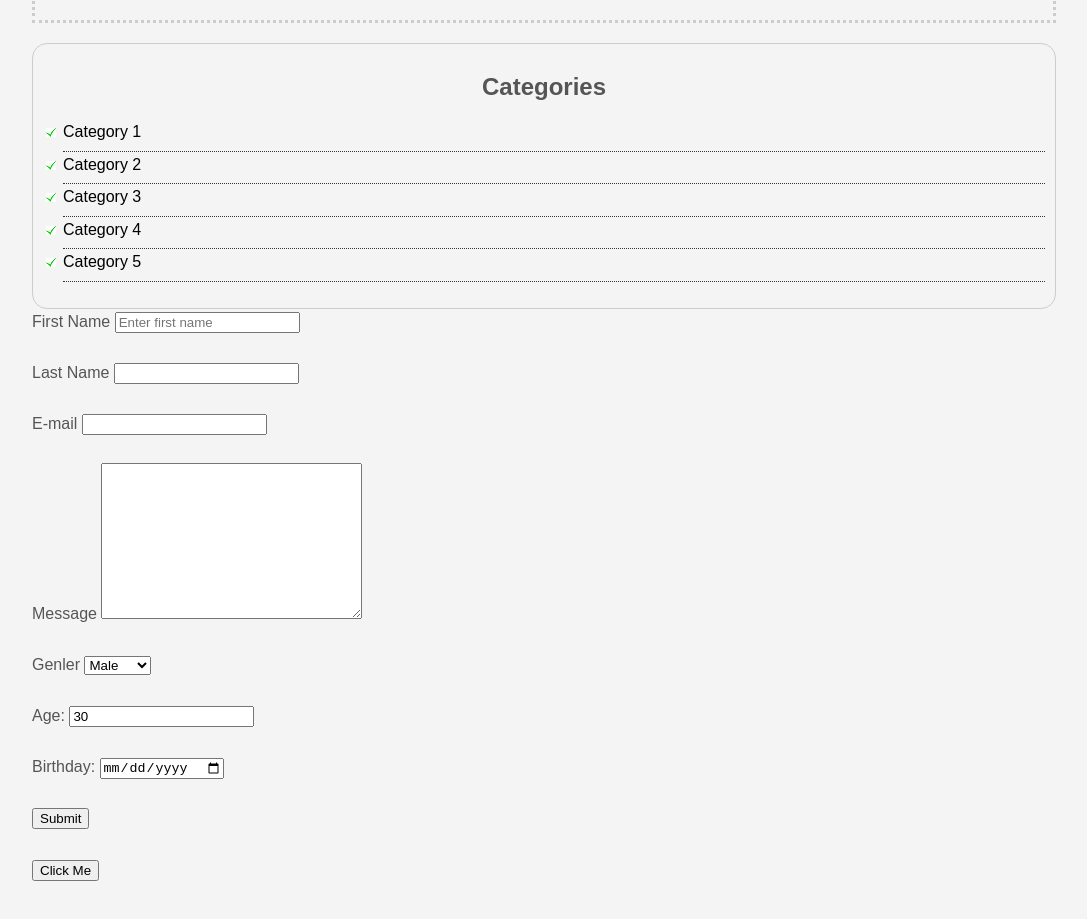
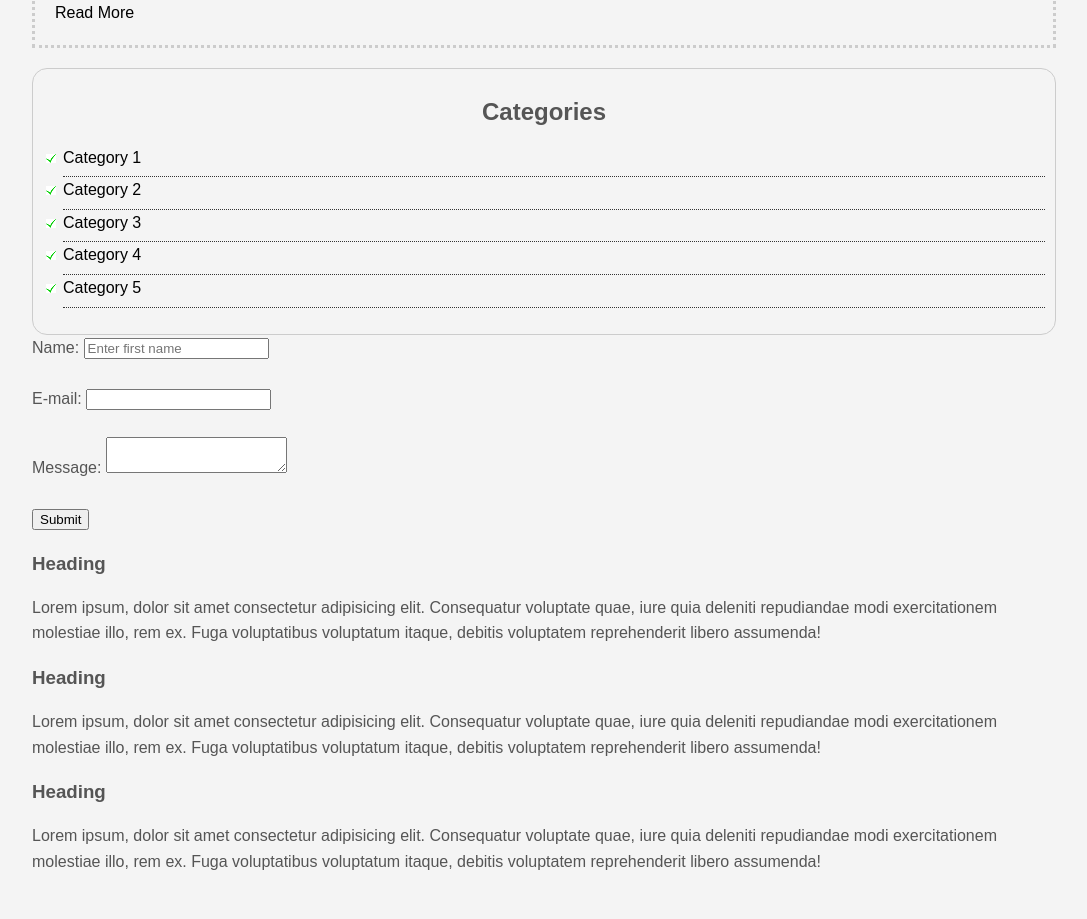
Before and after one commit to sen1991/crashCSS, a plain HTML site: page index.html in a window 1280 px wide. Shown: the part 487-1406 px from the top of the page, without its empty margins (96-1183 px from the left). Before the commit the page ends 1369 px from the top, so only its background shows below. Drawn offline with Linux system fonts and the light colour scheme.

Commit message:
last 15.04

```diff
--- a/index.html
+++ b/index.html
@@ -23,6 +23,7 @@
                 Lorem ipsum dolor sit amet consectetur adipisicing elit. Ea officia sint tenetur libero animi. Sit sequi aspernatur excepturi! Fugiat reiciendis soluta minus laudantium voluptate suscipit eos assumenda architecto ea expedita.
                 Lorem ipsum dolor sit amet consectetur adipisicing elit. Fuga neque asperiores accusantium earum corrupti, explicabo officia assumenda quibusdam perspiciatis! Totam illo obcaecati provident quisquam incidunt, earum reiciendis veritatis recusandae doloribus.
             </p>
+            <a class="button" href="">Read More</a>
         </div><!--  end box-2 -->
         <div class="categories">
             <h2>Categories</h2>
@@ -34,28 +35,23 @@
                 <li><a href="text.html">Category 5</a></li>
             </ul>
         </div><!-- end categories -->
-        <form action="process.php" method="POST">
-            <div>
-                <label for="firstName">First Name</label>
-                <input type="text" name="first-name" id="firstName" placeholder="Enter first name">
+        <form class="my-form" action="process.php" method="POST">
+            <div class="form-group">
+                <label for="name">Name:</label>
+                <input type="text" name="name" id="firstName" placeholder="Enter first name">
             </div>
             <br>
-            <div>
-                <label for="lastName">Last Name</label>
-                <input type="text" name="last-name" id="lastName">
-            </div>
-            <br>
-            <div>
-                <label for="email">E-mail</label>
+            <div class="form-group">
+                <label for="email">E-mail:</label>
                 <input type="email" name="email" id="email">
             </div>
             <br>
-            <div>
-                <label for="">Message</label>
-                <textarea name="message" id="" cols="30" rows="10"></textarea>
-            </div>
+            <div class="form-group">
+                <label for="">Message:</label>
+                <textarea name="message" id=""></textarea>
+            </div><!--   cols="30" rows="10" -->
             <br>
-            <div>
+            <!-- <div>
                 <label for="">Genler</label>
                 <select name="gender">
                     <option value="male">Male</option>
@@ -78,11 +74,38 @@
                 <input type="submit" name="submit" value="Submit">
             </div>
             <br>
-            <!-- Button -->
+            Button
             <div>
                 <button click="someFunction()">Click Me</button>
-            </div>
+            </div> -->
+            <input class="button" type="submit" value="Submit" name="">
         </form>
+
+        <div class="block">
+            <h3>Heading</h3>
+            <p>Lorem ipsum, dolor sit amet consectetur adipisicing elit. Consequatur voluptate quae,
+                iure quia deleniti repudiandae modi exercitationem molestiae illo, rem ex. Fuga voluptatibus
+                 voluptatum itaque, debitis voluptatem reprehenderit libero assumenda!
+            </p>
+        </div><!--  end block -->
+
+        <div class="block">
+            <h3>Heading</h3>
+            <p>Lorem ipsum, dolor sit amet consectetur adipisicing elit. Consequatur voluptate quae,
+                   iure quia deleniti repudiandae modi exercitationem molestiae illo, rem ex. Fuga voluptatibus
+                 voluptatum itaque, debitis voluptatem reprehenderit libero assumenda!
+            </p>
+        </div><!--  end block -->
+
+        <div class="block">
+            <h3>Heading</h3>
+            <p>Lorem ipsum, dolor sit amet consectetur adipisicing elit. Consequatur voluptate quae,
+                iure quia deleniti repudiandae modi exercitationem molestiae illo, rem ex. Fuga voluptatibus
+                 voluptatum itaque, debitis voluptatem reprehenderit libero assumenda!
+            </p>
+        </div><!--  end block -->
     </div><!--  end container -->
+
+    <div style="margin-top: 500px;"></div>
 </body>
 </html>
```
